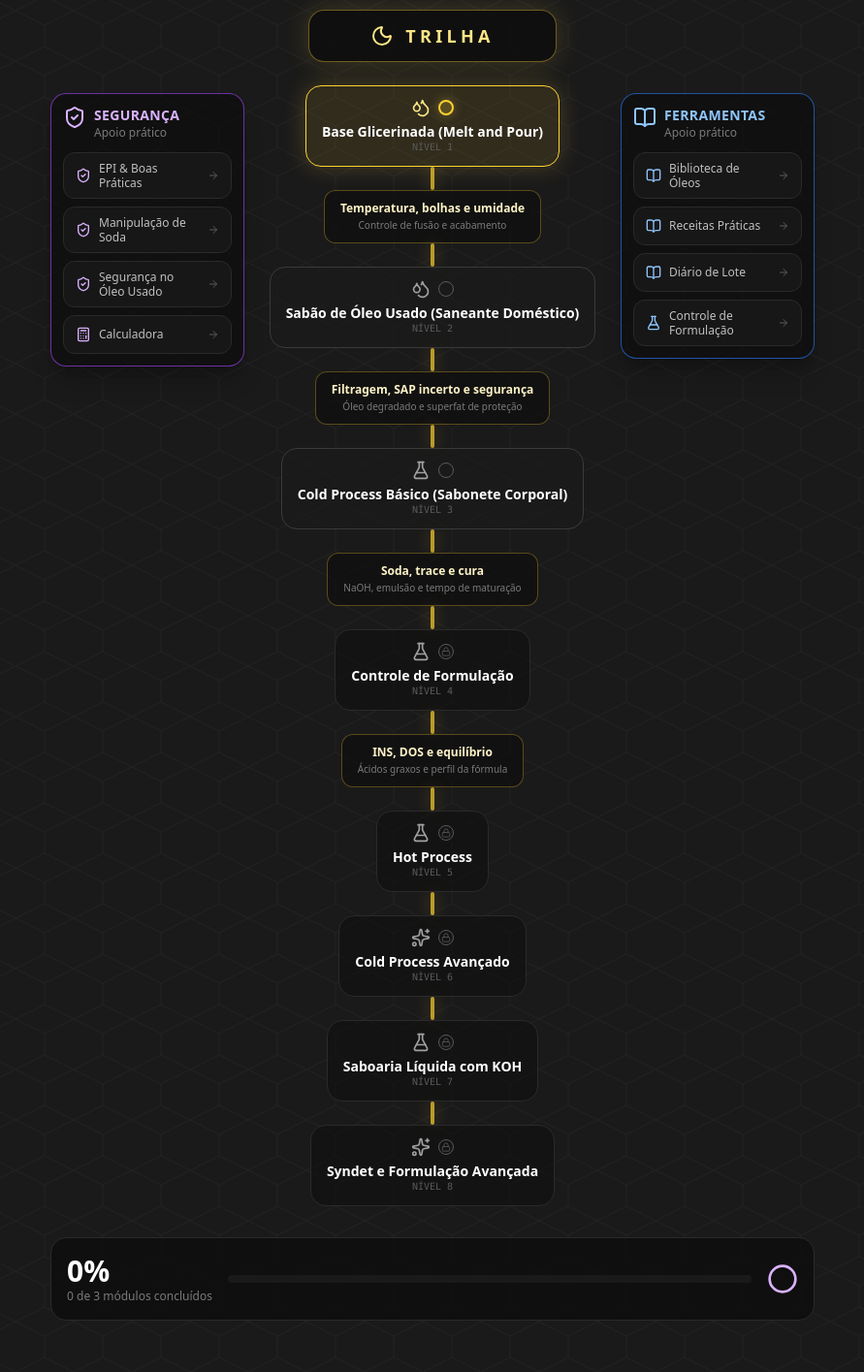
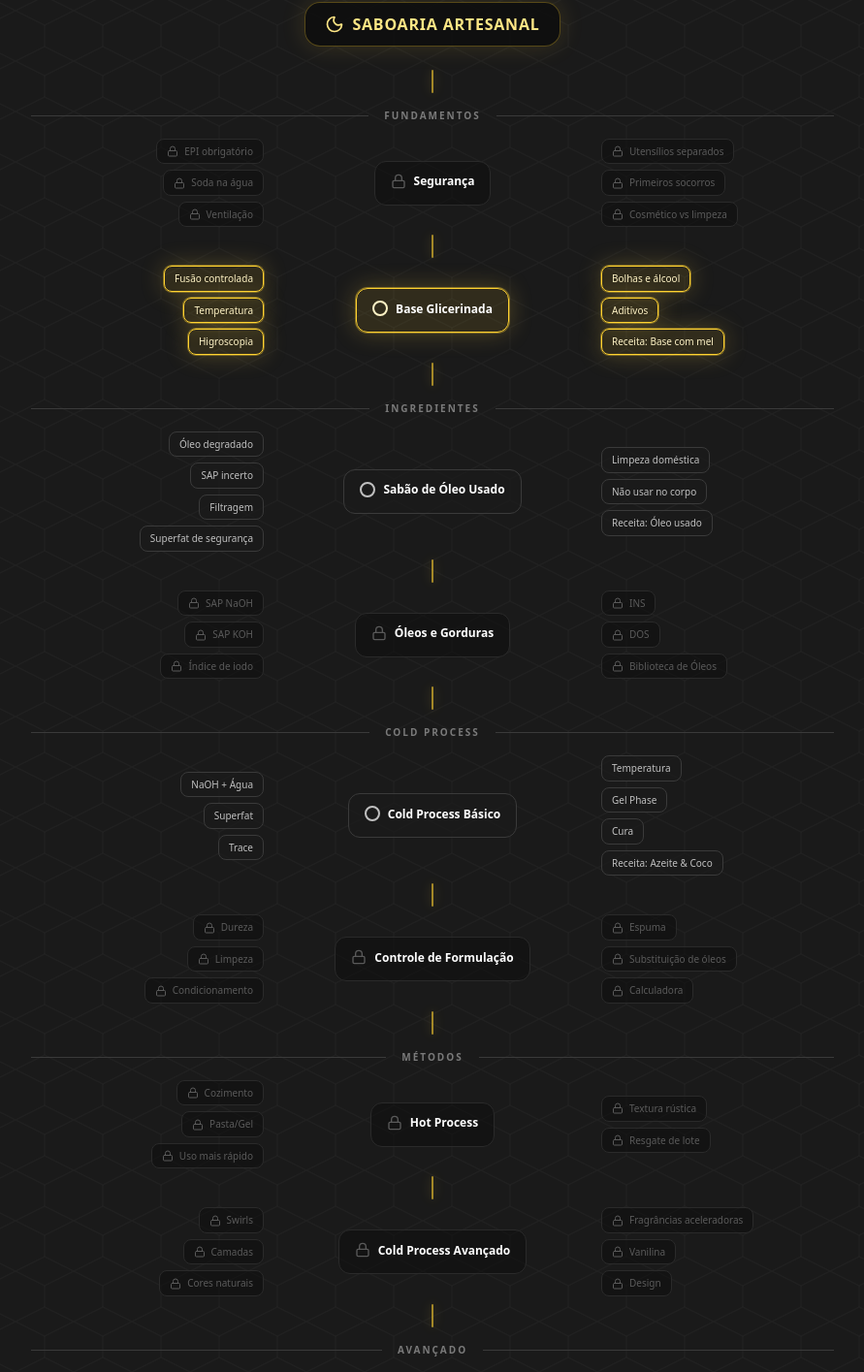
Before and after one commit to PedroAkaki/moonrock-saboaria, a Next.js app: page /roadmap in a window 1280 px wide. Shown: the part 353-1768 px from the top of the page at 97% size, without its empty margins (194-1085 px from the left). Built offline with nearby package versions, Linux system fonts and the light colour scheme.

Commit message:
feat: Roadmap estilo roadmap.sh — backbone, sessoes, galhos laterais

```diff
--- a/components/RoadmapMap.tsx
+++ b/components/RoadmapMap.tsx
@@ -2,140 +2,61 @@
 
 import { useEffect, useMemo, useState, Fragment } from "react";
 import Link from "next/link";
-import {
-  Check,
-  Circle,
-  Lock,
-  ShieldCheck,
-  Sparkles,
-  Droplets,
-  FlaskConical,
-  Moon,
-  Play,
-  ArrowRight,
-  BookOpen,
-  Calculator,
-} from "lucide-react";
+import { Check, Lock, Play, ArrowRight, Moon, AlertTriangle } from "lucide-react";
+import { roadmapNodes, RoadmapNode, RoadmapTopic } from "@/data/roadmap-nodes";
 import learningModules from "@/data/learning-modules.json";
 import { getProgress } from "@/lib/progress";
 import { getContinueNowAction, getClientProgress } from "@/lib/learning";
 
 type RoadmapStatus = "completed" | "current" | "in-progress" | "not-started" | "locked";
 
-type RoadmapItem =
-  | { type: "module"; slug: string; title: string; level: number; status: string }
-  | { type: "submodule"; id: string; title: string; subtitle: string };
-
-type SupportLink = { label: string; href: string; icon: React.ReactNode };
-
-const MODULE_ICONS: Record<string, React.ReactNode> = {
-  "base-glicerinada": <Droplets className="h-5 w-5" />,
-  "sabao-de-oleo-usado": <Droplets className="h-5 w-5" />,
-  "cold-process-basico": <FlaskConical className="h-5 w-5" />,
-  "controle-de-formulacao": <FlaskConical className="h-5 w-5" />,
-  "hot-process": <FlaskConical className="h-5 w-5" />,
-  "cold-process-avancado": <Sparkles className="h-5 w-5" />,
-  "saboaria-liquida-koh": <FlaskConical className="h-5 w-5" />,
-  "syndet-avancado": <Sparkles className="h-5 w-5" />,
-};
-
-const SUBMODULE_FLOW: RoadmapItem[] = [
-  { type: "submodule", id: "temp-bolhas", title: "Temperatura, bolhas e umidade", subtitle: "Controle de fusão e acabamento" },
-  { type: "submodule", id: "filtragem-sap", title: "Filtragem, SAP incerto e segurança", subtitle: "Óleo degradado e superfat de proteção" },
-  { type: "submodule", id: "soda-trace-cura", title: "Soda, trace e cura", subtitle: "NaOH, emulsão e tempo de maturação" },
-  { type: "submodule", id: "ins-dos-equilibrio", title: "INS, DOS e equilíbrio", subtitle: "Ácidos graxos e perfil da fórmula" },
-];
-
-const LEFT_LINKS: SupportLink[] = [
-  { label: "EPI & Boas Práticas", href: "/aprendizado/cold-process-basico", icon: <ShieldCheck className="h-4 w-4" /> },
-  { label: "Manipulação de Soda", href: "/aprendizado/cold-process-basico", icon: <ShieldCheck className="h-4 w-4" /> },
-  { label: "Segurança no Óleo Usado", href: "/aprendizado/sabao-de-oleo-usado", icon: <ShieldCheck className="h-4 w-4" /> },
-  { label: "Calculadora", href: "/calculadora", icon: <Calculator className="h-4 w-4" /> },
-];
-
-const RIGHT_LINKS: SupportLink[] = [
-  { label: "Biblioteca de Óleos", href: "/oleos", icon: <BookOpen className="h-4 w-4" /> },
-  { label: "Receitas Práticas", href: "/receitas", icon: <BookOpen className="h-4 w-4" /> },
-  { label: "Diário de Lote", href: "/diario", icon: <BookOpen className="h-4 w-4" /> },
-  { label: "Controle de Formulação", href: "/aprendizado/controle-de-formulacao", icon: <FlaskConical className="h-4 w-4" /> },
-];
-
-function StatusDot({ status }: { status: RoadmapStatus }) {
-  if (status === "completed") return <span className="inline-flex h-4 w-4 items-center justify-center rounded-full border border-green-400 bg-green-500/20 text-green-300"><Check className="h-2.5 w-2.5" /></span>;
-  if (status === "current") return <span className="h-4 w-4 rounded-full border-2 border-amber-300 bg-amber-300/20 shadow-[0_0_12px_rgba(252,211,77,0.35)]" />;
-  if (status === "in-progress") return <span className="h-4 w-4 rounded-full border-2 border-purple-400 bg-purple-500/20" />;
-  if (status === "locked") return <span className="inline-flex h-4 w-4 items-center justify-center rounded-full border border-moon-500 text-moon-500"><Lock className="h-2.5 w-2.5" /></span>;
-  return <span className="h-4 w-4 rounded-full border border-moon-500" />;
+function getSlugStatus(slug: string, progress: ReturnType<typeof getProgress>, modules: { slug: string; status: string }[]): RoadmapStatus {
+  const mod = modules.find((m) => m.slug === slug);
+  const saved = progress.modules[slug]?.status;
+  if (!mod || mod.status !== "available") return "locked";
+  if (saved === "completed") return "completed";
+  if (saved === "in-progress") return "in-progress";
+  const firstIncomplete = modules.find((m) => m.status === "available" && progress.modules[m.slug]?.status !== "completed");
+  if (firstIncomplete?.slug === slug) return "current";
+  return "not-started";
 }
 
 function statusClasses(status: RoadmapStatus): string {
   switch (status) {
-    case "completed": return "border-green-500/50 bg-green-900/10 text-green-200";
-    case "current": return "border-amber-300 bg-amber-300/10 text-amber-100 shadow-[0_0_24px_rgba(252,211,77,0.22)]";
+    case "completed": return "border-green-500/50 bg-green-900/10 text-green-200 ring-1 ring-green-500/30";
+    case "current": return "border-amber-300 bg-amber-300/10 text-amber-100 shadow-[0_0_24px_rgba(252,211,77,0.25)] ring-1 ring-amber-300/40";
     case "in-progress": return "border-purple-500/60 bg-purple-900/20 text-purple-100";
     case "locked": return "border-moon-700 bg-moon-900/50 text-moon-500";
     default: return "border-moon-600 bg-moon-800/70 text-moon-200";
   }
 }
 
-/** Segmento da linha amarela — só aparece entre elementos, nunca atrás */
-function BackboneSegment({ height = 28 }: { height?: number }) {
-  return (
-    <div className="mx-auto w-1 shrink-0 rounded-full bg-amber-300/70 shadow-[0_0_16px_rgba(252,211,77,0.35)]" style={{ height }} />
+function TopicPill({ topic, status }: { topic: RoadmapTopic; status: RoadmapStatus }) {
+  const content = (
+    <div className={`flex items-center gap-1.5 rounded-lg border px-2.5 py-1.5 text-[10px] leading-tight transition-colors ${statusClasses(status)} ${topic.href ? "hover:brightness-125" : ""}`}>
+      {status === "locked" && <Lock className="h-3 w-3 shrink-0" />}
+      {topic.title}
+    </div>
   );
+  if (topic.href) return <Link href={topic.href}>{content}</Link>;
+  return <div>{content}</div>;
 }
 
-function MainNodeCard({ item, status }: { item: RoadmapItem & { type: "module" }; status: RoadmapStatus }) {
+function CenterNode({ node, status }: { node: RoadmapNode; status: RoadmapStatus }) {
   const content = (
-    <div className={`relative rounded-2xl border px-4 py-3 text-center transition-all ${statusClasses(status)}`}>
-      <div className="mb-1.5 flex items-center justify-center gap-2">
-        <span className={status === "current" ? "text-amber-200" : "text-moon-300"}>{MODULE_ICONS[item.slug] ?? <FlaskConical className="h-5 w-5" />}</span>
-        <StatusDot status={status} />
+    <div className={`rounded-xl border px-4 py-3 text-center transition-all ${statusClasses(status)}`}>
+      <div className="flex items-center justify-center gap-2 mb-1">
+        {status === "completed" ? <Check className="h-4 w-4 text-green-300" /> : status === "locked" ? <Lock className="h-4 w-4 text-moon-500" /> : <span className="h-4 w-4 rounded-full border-2 border-current" />}
+        <span className="text-xs font-bold leading-tight text-white">{node.title}</span>
       </div>
-      <h3 className="text-sm font-bold leading-tight text-white">{item.title}</h3>
-      <p className="mt-0.5 text-[10px] leading-tight text-moon-500 font-mono">NÍVEL {item.level}</p>
     </div>
   );
-  if (status !== "locked") return <Link href={`/aprendizado/${item.slug}`} className="block hover:-translate-y-0.5 transition-transform">{content}</Link>;
+  if (node.href && status !== "locked") return <Link href={node.href} className="block hover:-translate-y-0.5 transition-transform">{content}</Link>;
   return content;
 }
 
-function SubmoduleNode({ item }: { item: RoadmapItem & { type: "submodule" } }) {
-  return (
-    <div className="rounded-xl border border-amber-300/30 bg-moon-900/60 px-4 py-2.5 text-center">
-      <p className="text-xs font-semibold text-amber-100">{item.title}</p>
-      <p className="text-[10px] text-moon-400 mt-0.5">{item.subtitle}</p>
-    </div>
-  );
-}
-
-function SupportPanel({ title, icon, items, accent }: {
-  title: string; icon: React.ReactNode; items: SupportLink[]; accent: "purple" | "blue";
-}) {
-  const text = accent === "purple" ? "text-purple-300" : "text-blue-300";
-  const border = accent === "purple" ? "border-purple-500/60" : "border-blue-500/60";
-
-  return (
-    <section className={`rounded-2xl border ${border} bg-moon-900/70 p-3 shadow-xl shadow-black/20`}>
-      <div className="mb-3 flex items-start gap-2">
-        <span className={text}>{icon}</span>
-        <div>
-          <h3 className={`text-sm font-bold uppercase tracking-wide ${text}`}>{title}</h3>
-          <p className="text-xs text-moon-400">Apoio prático</p>
-        </div>
-      </div>
-      <div className="space-y-2">
-        {items.map((item) => (
-          <Link key={item.label} href={item.href}
-            className="flex min-h-10 items-center gap-2 rounded-xl border border-moon-700 bg-moon-800/70 px-3 py-2 hover:border-moon-500 transition-colors">
-            <span className={text}>{item.icon}</span>
-            <span className="text-xs leading-tight text-moon-200 flex-1">{item.label}</span>
-            <ArrowRight className="h-3 w-3 text-moon-500 shrink-0" />
-          </Link>
-        ))}
-      </div>
-    </section>
-  );
+function BackboneLine() {
+  return <div className="mx-auto w-0.5 h-6 rounded-full bg-amber-300/60 shadow-[0_0_12px_rgba(252,211,77,0.3)]" />;
 }
 
 export default function RoadmapMap() {
@@ -148,105 +69,117 @@ export default function RoadmapMap() {
     return () => window.removeEventListener("moonrock-progress-updated", update);
   }, []);
 
-  const allModules = (learningModules as any[]) as (RoadmapItem & { type: "module"; slug: string; level: number; title: string; status: string })[];
-  const modules: (RoadmapItem & { type: "module"; slug: string; level: number; title: string; status: string })[] = allModules.map(m => ({ ...m, type: "module" as const }));
+  const modules = learningModules as { id: number; slug: string; level: number; title: string; status: string }[];
   const modulesRaw = learningModules as { id: number; slug: string; level: number; title: string; status: string; summary?: string }[];
+  const continueAction = useMemo(() => getContinueNowAction(modulesRaw, progress), [modulesRaw, progress]);
+
+  // Group nodes by section for section labels
+  let lastSection = "";
+
+  // Stats
   const availableModules = modules.filter((m) => m.status === "available");
-  const totalAvailable = availableModules.length;
-
-  // Monta fluxo intercalado: módulo → submódulo → módulo → submódulo ...
-  const flow = useMemo(() => {
-    const items: (RoadmapItem & { type: "module" | "submodule" })[] = [];
-    modules.forEach((mod, idx) => {
-      items.push(mod);
-      if (idx < SUBMODULE_FLOW.length) items.push(SUBMODULE_FLOW[idx]);
-    });
-    return items;
-  }, [modules]);
-
-  const moduleStatusBySlug = useMemo(() => {
-    const firstIncomplete = availableModules.find((m) => progress.modules[m.slug]?.status !== "completed");
-    const acc: Record<string, RoadmapStatus> = {};
-    for (const mod of modules) {
-      const saved = progress.modules[mod.slug]?.status;
-      if (mod.status !== "available") acc[mod.slug] = "locked";
-      else if (saved === "completed") acc[mod.slug] = "completed";
-      else if (saved === "in-progress") acc[mod.slug] = "in-progress";
-      else if (firstIncomplete?.slug === mod.slug) acc[mod.slug] = "current";
-      else acc[mod.slug] = "not-started";
-    }
-    return acc;
-  }, [progress, availableModules, modules]);
-
-  const continueAction = useMemo(() => getContinueNowAction(modulesRaw, progress), [modulesRaw, progress]);
-  const completedCount = availableModules.filter((m) => moduleStatusBySlug[m.slug] === "completed").length;
-  const progressPercent = totalAvailable > 0 ? Math.round((completedCount / totalAvailable) * 100) : 0;
+  const completedCount = availableModules.filter((m) => progress.modules[m.slug]?.status === "completed").length;
+  const progressPercent = availableModules.length > 0 ? Math.round((completedCount / availableModules.length) * 100) : 0;
 
   return (
     <div className="w-full overflow-x-auto pb-6">
-      <div className="relative mx-auto min-w-[760px] max-w-[820px] px-4 py-6">
+      <div className="relative mx-auto min-w-[780px] max-w-[860px] px-4 py-6">
         {/* CTA */}
         {continueAction && continueAction.slug !== "aprendizado" && (
           <Link href={continueAction.href}
-            className="group mb-6 flex items-center gap-3 rounded-xl border border-amber-300/40 bg-amber-300/10 px-4 py-3 hover:bg-amber-300/20 transition-colors">
-            <div className="flex h-10 w-10 items-center justify-center rounded-full bg-amber-300/20">
-              <Play className="h-5 w-5 text-amber-200 ml-0.5" />
+            className="group mb-6 flex items-center gap-3 rounded-xl border border-amber-300/40 bg-amber-300/10 px-4 py-2.5 hover:bg-amber-300/20 transition-colors">
+            <div className="flex h-9 w-9 items-center justify-center rounded-full bg-amber-300/20">
+              <Play className="h-4 w-4 text-amber-200 ml-0.5" />
             </div>
             <div className="flex-1">
-              <p className="text-xs text-amber-200/80 uppercase tracking-wider font-medium">Continuar agora</p>
+              <p className="text-[10px] text-amber-200/80 uppercase tracking-wider font-medium">Continuar agora</p>
               <p className="text-sm font-semibold text-white">{continueAction.label}</p>
             </div>
-            <ArrowRight className="h-5 w-5 text-amber-300 group-hover:translate-x-0.5 transition-transform" />
+            <ArrowRight className="h-4 w-4 text-amber-300 group-hover:translate-x-0.5 transition-transform" />
           </Link>
         )}
 
-        {/* FUNDAÇÃO label */}
-        <div className="relative mx-auto mb-6 flex w-64 items-center justify-center gap-3 rounded-2xl border border-amber-300/40 bg-moon-900/80 px-5 py-3 shadow-[0_0_28px_rgba(252,211,77,0.18)]">
-          <Moon className="h-6 w-6 text-amber-200" />
-          <span className="text-lg font-bold tracking-[0.24em] text-amber-200">TRILHA</span>
+        {/* Title */}
+        <div className="text-center mb-6">
+          <div className="inline-flex items-center gap-2 rounded-2xl border border-amber-300/30 bg-moon-900/80 px-5 py-2.5 shadow-[0_0_24px_rgba(252,211,77,0.15)]">
+            <Moon className="h-5 w-5 text-amber-200" />
+            <span className="text-base font-bold tracking-wider text-amber-200">SABOARIA ARTESANAL</span>
+          </div>
         </div>
 
-        {/* 3-column grid */}
-        <div className="grid grid-cols-[200px_1fr_200px] gap-6">
-          {/* Left column */}
-          <div className="pt-2">
-            <SupportPanel title="Segurança" icon={<ShieldCheck className="h-6 w-6" />} accent="purple" items={LEFT_LINKS} />
+        <BackboneLine />
+
+        {/* Nodes */}
+        {roadmapNodes.map((node, idx) => {
+          const status = getSlugStatus(node.slug, progress, modules);
+          const showSection = node.section && node.section !== lastSection;
+          if (node.section) lastSection = node.section;
+
+          return (
+            <Fragment key={node.slug}>
+              {/* Section label */}
+              {showSection && (
+                <div className="flex items-center gap-4 my-4">
+                  <div className="flex-1 h-px bg-moon-600" />
+                  <span className="text-[10px] font-bold uppercase tracking-[0.2em] text-moon-400 shrink-0">{node.section}</span>
+                  <div className="flex-1 h-px bg-moon-600" />
                 </div>
+              )}
 
-          {/* Center column — backbone segmentado */}
-          <div className="flex flex-col items-center">
-            {flow.map((item, idx) => (
-              <Fragment key={"type" in item && item.type === "module" ? item.slug : (item as any).id ?? idx}>
-                {/* Segmento amarelo entre elementos */}
-                {idx > 0 && <BackboneSegment height={24} />}
-
-                {item.type === "module" ? (
-                  <MainNodeCard item={item} status={moduleStatusBySlug[item.slug]} />
-                ) : (
-                  <SubmoduleNode item={item} />
-                )}
-              </Fragment>
+              {/* Row: left topics | center node | right topics */}
+              <div className="grid grid-cols-[240px_1fr_240px] gap-4 items-center my-2">
+                {/* Left topics */}
+                <div className="flex flex-col items-end gap-1.5">
+                  {node.leftTopics?.map((topic) => (
+                    <TopicPill key={topic.id} topic={topic} status={status} />
                   ))}
                 </div>
 
-          {/* Right column */}
-          <div className="pt-2">
-            <SupportPanel title="Ferramentas" icon={<BookOpen className="h-6 w-6" />} accent="blue" items={RIGHT_LINKS} />
+                {/* Center node */}
+                <div className="flex flex-col items-center">
+                  <CenterNode node={node} status={status} />
+                </div>
+
+                {/* Right topics */}
+                <div className="flex flex-col items-start gap-1.5">
+                  {node.rightTopics?.map((topic) => (
+                    <TopicPill key={topic.id} topic={topic} status={status} />
+                  ))}
                 </div>
               </div>
 
-        {/* Progress footer */}
+              {/* Backbone segment */}
+              {idx < roadmapNodes.length - 1 && <BackboneLine />}
+            </Fragment>
+          );
+        })}
+
+        <BackboneLine />
+        <div className="text-center">
+          <div className="inline-flex items-center gap-2 rounded-xl border border-moon-700 bg-moon-900/70 px-4 py-2 text-[10px] font-bold uppercase tracking-wider text-moon-500">
+            <Lock className="h-3 w-3" /> Em breve
+          </div>
+        </div>
+
+        {/* Progress */}
         <div className="mt-8 rounded-2xl border border-moon-700 bg-moon-900/80 p-4">
           <div className="flex items-center justify-between gap-4">
             <div>
-              <p className="text-3xl font-bold text-white">{progressPercent}%</p>
-              <p className="text-xs text-moon-400">{completedCount} de {totalAvailable} módulos concluídos</p>
+              <p className="text-2xl font-bold text-white">{progressPercent}%</p>
+              <p className="text-[10px] text-moon-400">{completedCount} de {availableModules.length} módulos</p>
             </div>
             <div className="h-2 flex-1 rounded-full bg-moon-800">
               <div className="h-2 rounded-full bg-purple-400" style={{ width: `${progressPercent}%` }} />
             </div>
-            <Circle className="h-8 w-8 text-purple-300" />
           </div>
+        </div>
+
+        {/* Legend */}
+        <div className="mt-4 flex flex-wrap justify-center gap-4 text-[10px] text-moon-500">
+          <span className="inline-flex items-center gap-1"><span className="h-2.5 w-2.5 rounded-full bg-green-400" /> Concluído</span>
+          <span className="inline-flex items-center gap-1"><span className="h-2.5 w-2.5 rounded-full border-2 border-amber-300" /> Atual</span>
+          <span className="inline-flex items-center gap-1"><span className="h-2.5 w-2.5 rounded-full bg-purple-400" /> Andamento</span>
+          <span className="inline-flex items-center gap-1"><span className="h-2.5 w-2.5 rounded-full border border-moon-500" /> Disponível</span>
         </div>
       </div>
     </div>
--- /dev/null
+++ b/data/roadmap-nodes.ts
@@ -0,0 +1,171 @@
+export type RoadmapTopic = {
+  id: string;
+  title: string;
+  href?: string;
+};
+
+export type RoadmapNode = {
+  slug: string;
+  title: string;
+  section?: string;
+  href?: string;
+  leftTopics?: RoadmapTopic[];
+  rightTopics?: RoadmapTopic[];
+};
+
+export const roadmapNodes: RoadmapNode[] = [
+  {
+    slug: "seguranca",
+    title: "Segurança",
+    section: "Fundamentos",
+    leftTopics: [
+      { id: "epi", title: "EPI obrigatório" },
+      { id: "soda-na-agua", title: "Soda na água" },
+      { id: "ventilacao", title: "Ventilação" },
+    ],
+    rightTopics: [
+      { id: "utensilios", title: "Utensílios separados" },
+      { id: "primeiros-socorros", title: "Primeiros socorros" },
+      { id: "cosmetico-vs-limpeza", title: "Cosmético vs limpeza" },
+    ],
+  },
+  {
+    slug: "base-glicerinada",
+    title: "Base Glicerinada",
+    section: "Fundamentos",
+    href: "/aprendizado/base-glicerinada",
+    leftTopics: [
+      { id: "fusao", title: "Fusão controlada" },
+      { id: "temperatura", title: "Temperatura" },
+      { id: "higroscopia", title: "Higroscopia" },
+    ],
+    rightTopics: [
+      { id: "bolhas", title: "Bolhas e álcool" },
+      { id: "aditivos", title: "Aditivos" },
+      { id: "receita-mel", title: "Receita: Base com mel", href: "/receitas" },
+    ],
+  },
+  {
+    slug: "sabao-de-oleo-usado",
+    title: "Sabão de Óleo Usado",
+    section: "Ingredientes",
+    href: "/aprendizado/sabao-de-oleo-usado",
+    leftTopics: [
+      { id: "oleo-degradado", title: "Óleo degradado" },
+      { id: "sap-incerto", title: "SAP incerto" },
+      { id: "filtragem", title: "Filtragem" },
+      { id: "superfat-seguranca", title: "Superfat de segurança" },
+    ],
+    rightTopics: [
+      { id: "limpeza-domestica", title: "Limpeza doméstica" },
+      { id: "nao-usar-corpo", title: "Não usar no corpo" },
+      { id: "receita-oleo-usado", title: "Receita: Óleo usado", href: "/receitas" },
+    ],
+  },
+  {
+    slug: "oleos-gorduras",
+    title: "Óleos e Gorduras",
+    section: "Ingredientes",
+    leftTopics: [
+      { id: "sap-naoh", title: "SAP NaOH" },
+      { id: "sap-koh", title: "SAP KOH" },
+      { id: "iodo", title: "Índice de iodo" },
+    ],
+    rightTopics: [
+      { id: "ins", title: "INS" },
+      { id: "dos", title: "DOS" },
+      { id: "biblioteca-oleos", title: "Biblioteca de Óleos", href: "/oleos" },
+    ],
+  },
+  {
+    slug: "cold-process-basico",
+    title: "Cold Process Básico",
+    section: "Cold Process",
+    href: "/aprendizado/cold-process-basico",
+    leftTopics: [
+      { id: "naoh-agua", title: "NaOH + Água" },
+      { id: "superfat", title: "Superfat" },
+      { id: "trace", title: "Trace" },
+    ],
+    rightTopics: [
+      { id: "temperatura-cp", title: "Temperatura" },
+      { id: "gel-phase", title: "Gel Phase" },
+      { id: "cura", title: "Cura" },
+      { id: "receita-azeite-coco", title: "Receita: Azeite & Coco", href: "/receitas" },
+    ],
+  },
+  {
+    slug: "controle-de-formulacao",
+    title: "Controle de Formulação",
+    section: "Cold Process",
+    leftTopics: [
+      { id: "dureza", title: "Dureza" },
+      { id: "limpeza-prop", title: "Limpeza" },
+      { id: "condicionamento", title: "Condicionamento" },
+    ],
+    rightTopics: [
+      { id: "espuma", title: "Espuma" },
+      { id: "substituicao", title: "Substituição de óleos" },
+      { id: "calculadora", title: "Calculadora", href: "/calculadora" },
+    ],
+  },
+  {
+    slug: "hot-process",
+    title: "Hot Process",
+    section: "Métodos",
+    leftTopics: [
+      { id: "cozimento", title: "Cozimento" },
+      { id: "pasta-gel", title: "Pasta/Gel" },
+      { id: "uso-rapido", title: "Uso mais rápido" },
+    ],
+    rightTopics: [
+      { id: "textura-rustica", title: "Textura rústica" },
+      { id: "resgate-lote", title: "Resgate de lote" },
+    ],
+  },
+  {
+    slug: "cold-process-avancado",
+    title: "Cold Process Avançado",
+    section: "Métodos",
+    leftTopics: [
+      { id: "swirls", title: "Swirls" },
+      { id: "camadas", title: "Camadas" },
+      { id: "cores-naturais", title: "Cores naturais" },
+    ],
+    rightTopics: [
+      { id: "fragrancias", title: "Fragrâncias aceleradoras" },
+      { id: "vanilina", title: "Vanilina" },
+      { id: "design", title: "Design" },
+    ],
+  },
+  {
+    slug: "saboaria-liquida-koh",
+    title: "Saboaria Líquida KOH",
+    section: "Avançado",
+    leftTopics: [
+      { id: "naoh-vs-koh", title: "NaOH vs KOH" },
+      { id: "pasta-mae", title: "Pasta mãe" },
+      { id: "diluicao", title: "Diluição" },
+    ],
+    rightTopics: [
+      { id: "clareza", title: "Clareza" },
+      { id: "viscosidade", title: "Viscosidade" },
+      { id: "conservacao", title: "Conservação" },
+    ],
+  },
+  {
+    slug: "syndet-avancado",
+    title: "Syndet Avançado",
+    section: "Avançado",
+    leftTopics: [
+      { id: "nao-sabao", title: "Não é sabão" },
+      { id: "sci", title: "SCI" },
+      { id: "slsa", title: "SLSA" },
+    ],
+    rightTopics: [
+      { id: "capb", title: "CAPB" },
+      { id: "ph-acido", title: "pH ácido" },
+      { id: "barra-syndet", title: "Barra syndet" },
+    ],
+  },
+];
```
Lines whose indentation alone changed are shown as unchanged.
